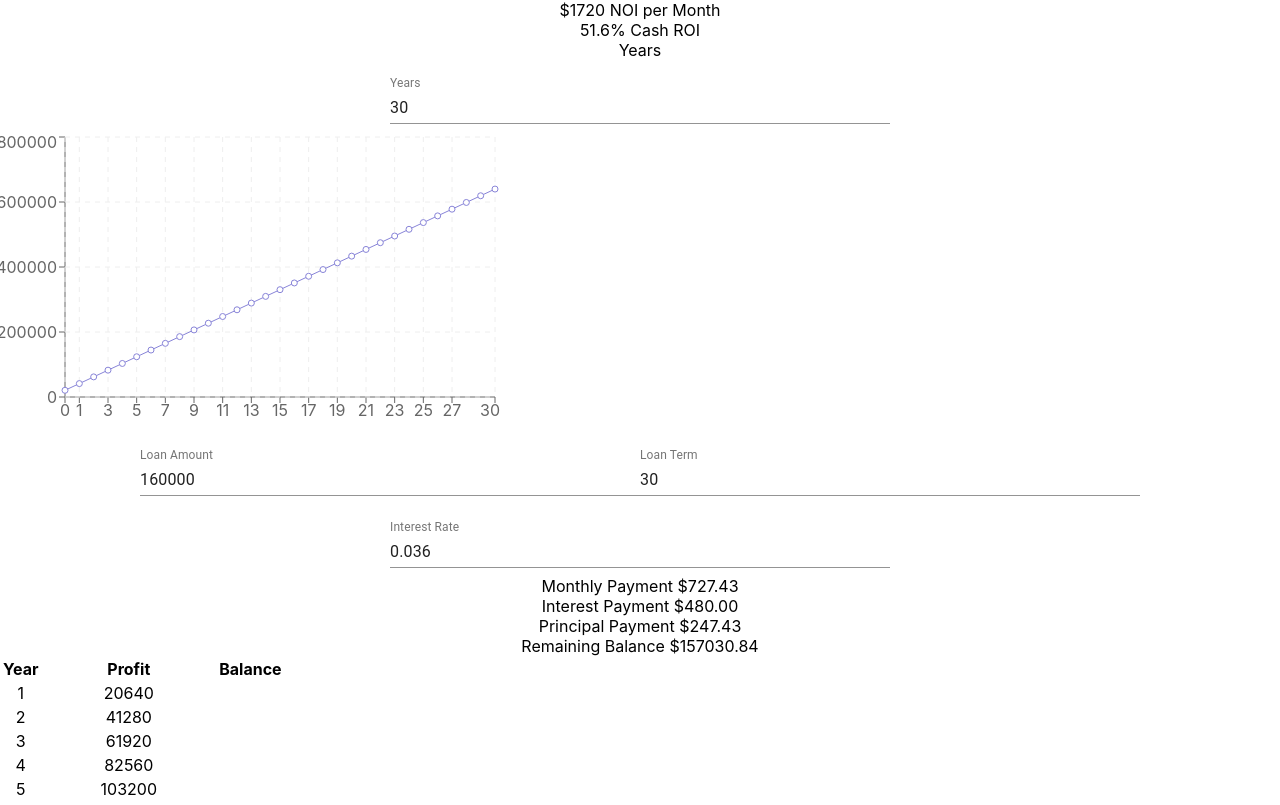
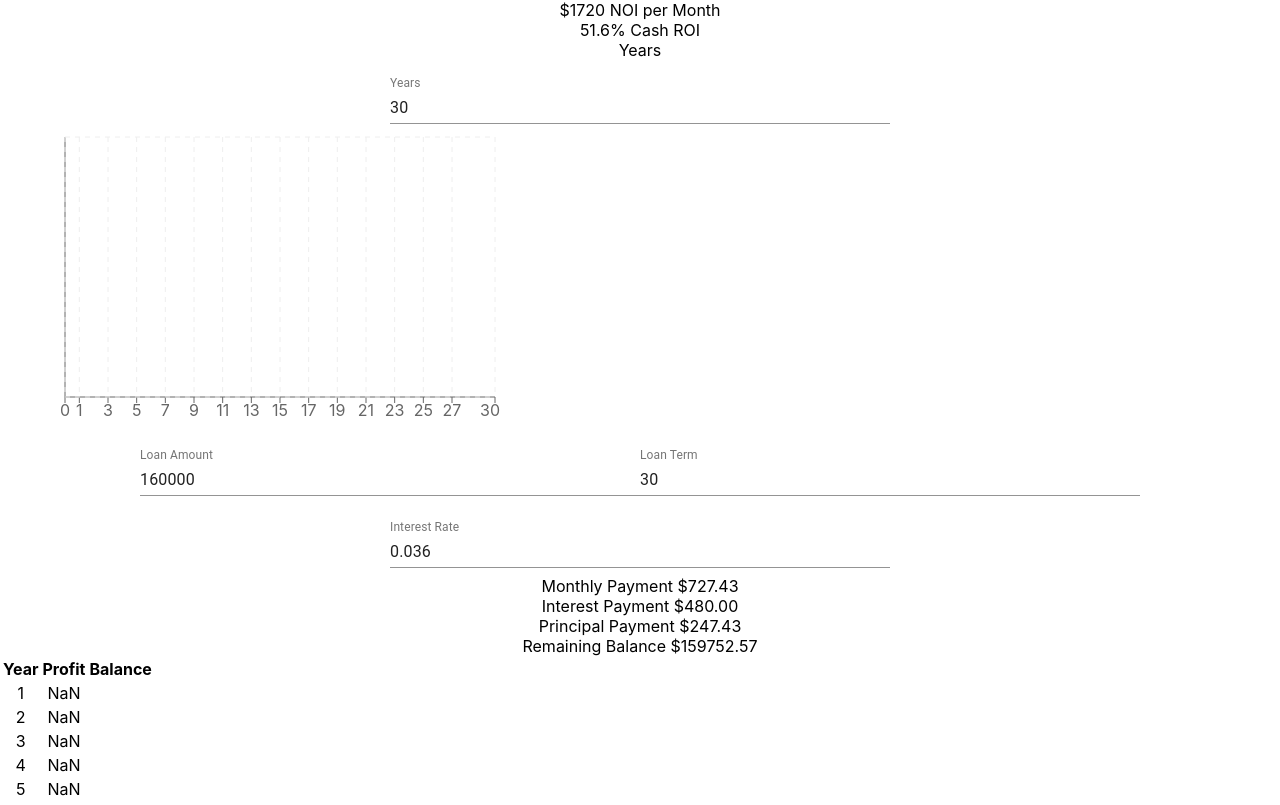
Before and after one commit to zrichardet/Rental-Calc, a React (Create React App) app: page / in a window 1280 px wide. Shown: the part 372-1177 px from the top of the page. Built offline with nearby package versions, Linux system fonts and the light colour scheme.

Commit message:
Add calculators.js and updated functions

```diff
--- a/src/RoiCalc.js
+++ b/src/RoiCalc.js
@@ -5,6 +5,7 @@ import { TextField } from "@material-ui/core";
 import AppBar from "@material-ui/core/AppBar";
 import Toolbar from "@material-ui/core/Toolbar";
 import Typography from "@material-ui/core/Typography";
+import * as calculators from "./calculators";
 
 export default function ROICalc() {
   const classes = useStyles();
@@ -27,76 +28,8 @@ export default function ROICalc() {
     setValues({ ...values, [field]: parseFloat(evt.target.value) });
   };
 
-  function sumExpenses() {
-    let totalExpenses =
-      values.monthlyMortgage * 1 +
-      values.monthlyIncome * values.vacancyRate +
-      values.monthlyIncome * values.managementFee +
-      values.monthlyIncome * values.maintenanceFee +
-      values.monthlyIncome * values.capitalExpenditures;
-    return totalExpenses;
-  }
-  function calculateNOI() {
-    return values.monthlyIncome * 12 - sumExpenses() * 12;
-  }
-  function calculateROI() {
-    let ROI =
-      (calculateNOI() / (values.purchasePrice * values.downPayment)) * 100;
-    return ROI.toFixed(1);
-  }
-  function makeReturnTable(years) {
-    let table = [];
-    [...Array(years).keys()].forEach(i => {
-      let returnObject = {
-        year: i,
-        return: calculateNOI() * (i + 1)
-      };
-      table.push(returnObject);
-    });
-
-    return table;
-  }
   function SimpleAppBar() {
     const classes = useStyles();
-  }
-
-  function mortgagePayment() {
-    let monthlyRate = values.interestRate / 12;
-    let numOfPayments = values.loanTerm * 12;
-    let numerator = monthlyRate * (1 + monthlyRate) ** numOfPayments;
-    let denominator = (1 + monthlyRate) ** numOfPayments - 1;
-    let principal = values.loanAmount * (numerator / denominator);
-    return principal.toFixed(2);
-  }
-
-  function interestPayment() {
-    let monthlyInterest = values.loanAmount * (values.interestRate / 12);
-    return monthlyInterest.toFixed(2);
-  }
-
-  function principalPayment() {
-    let principalPayment = mortgagePayment() - interestPayment();
-    return principalPayment.toFixed(2);
-  }
-  function loanPaydown() {
-    var i;
-    for (i = 0; i < 30; i++) {
-      values.loanAmount = values.loanAmount - principalPayment() * 12;
-      return values.loanAmount.toFixed(2);
-    }
-  }
-
-  function makeBalanceTable(years) {
-    let table = [];
-    [...Array(years).keys()].forEach(i => {
-      let returnObject = {
-        year: i,
-        return: loanPaydown() * (i + 1)
-      };
-      table.push(returnObject);
-    });
-
-    return table;
   }
 
   return (
@@ -206,8 +139,35 @@ export default function ROICalc() {
           }}
           margin="normal"
         />
-        <div>${values.monthlyIncome - sumExpenses()} NOI per Month</div>
-        <div>{calculateROI()}% Cash ROI</div>
+        <div>
+          $
+          {values.monthlyIncome -
+            calculators.sumExpenses(
+              values.monthlyMortgage,
+              values.monthlyIncome,
+              values.vacancyRate,
+              values.managementFee,
+              values.maintenanceFee,
+              values.capitalExpenditures
+            )}{" "}
+          NOI per Month
+        </div>
+        <div>
+          {calculators.calculateROI(
+            values.monthlyIncome,
+            values.purchasePrice,
+            values.downPayment,
+            calculators.sumExpenses(
+              values.monthlyMortgage,
+              values.monthlyIncome,
+              values.vacancyRate,
+              values.managementFee,
+              values.maintenanceFee,
+              values.capitalExpenditures
+            )
+          )}
+          % Cash ROI
+        </div>
         <div>Years</div>
         <TextField
           id="years"
@@ -225,7 +185,7 @@ export default function ROICalc() {
       <LineChart
         width={500}
         height={300}
-        data={makeReturnTable(values.returnYears + 1)}
+        data={calculators.makeReturnTable(values.returnYears + 1)}
       >
         <XAxis dataKey="year" />
         <YAxis />
@@ -268,10 +228,34 @@ export default function ROICalc() {
         }}
         margin="normal"
       />
-      <div>Monthly Payment ${mortgagePayment()}</div>
-      <div>Interest Payment ${interestPayment()}</div>
-      <div>Principal Payment ${principalPayment()}</div>
-      <div>Remaining Balance ${loanPaydown()}</div>
+      <div>
+        Monthly Payment $
+        {calculators.mortgagePayment(
+          values.interestRate,
+          values.loanTerm,
+          values.loanAmount
+        )}
+      </div>
+      <div>
+        Interest Payment $
+        {calculators.interestPayment(values.loanAmount, values.interestRate)}
+      </div>
+      <div>
+        Principal Payment $
+        {calculators.principalPayment(
+          values.loanAmount,
+          values.loanTerm,
+          values.interestRate
+        )}
+      </div>
+      <div>
+        Remaining Balance $
+        {calculators.loanPaydown(
+          values.loanAmount,
+          values.loanTerm,
+          values.interestRate
+        )}
+      </div>
       <div>
         <table>
           <thead>
@@ -282,7 +266,9 @@ export default function ROICalc() {
             </tr>
           </thead>
           <tbody>
-            {makeReturnTable(values.returnYears).map(returnObject => {
+            {calculators
+              .makeReturnTable(values.returnYears)
+              .map(returnObject => {
                 return (
                   <tr key={returnObject.year}>
                     <td>{returnObject.year + 1}</td>
@@ -292,7 +278,9 @@ export default function ROICalc() {
               })}
           </tbody>
           <tbody>
-            {makeBalanceTable(values.returnYears).map(returnObject => {
+            {calculators
+              .makeBalanceTable(values.returnYears)
+              .map(returnObject => {
                 return (
                   <tr key={returnObject.year}>
                     <td>{returnObject.year + 1}</td>
--- /dev/null
+++ b/src/calculators.js
@@ -0,0 +1,83 @@
+export function sumExpenses(
+  monthlyMortgage,
+  monthlyIncome,
+  vacancyRate,
+  managementFee,
+  maintenanceFee,
+  capitalExpenditures
+) {
+  let totalExpenses =
+    monthlyMortgage * 1 +
+    monthlyIncome * vacancyRate +
+    monthlyIncome * managementFee +
+    monthlyIncome * maintenanceFee +
+    monthlyIncome * capitalExpenditures;
+  return totalExpenses;
+}
+export function calculateNOI(monthlyIncome, totalExpenses) {
+  return monthlyIncome * 12 - totalExpenses * 12;
+}
+export function calculateROI(
+  monthlyIncome,
+  purchasePrice,
+  downPayment,
+  totalExpenses
+) {
+  let ROI =
+    (calculateNOI(monthlyIncome, totalExpenses) /
+      (purchasePrice * downPayment)) *
+    100;
+  return ROI.toFixed(1);
+}
+export function makeReturnTable(years, monthlyIncome, totalExpenses) {
+  let table = [];
+  [...Array(years).keys()].forEach(i => {
+    let returnObject = {
+      year: i,
+      return: calculateNOI(monthlyIncome, totalExpenses) * (i + 1)
+    };
+    table.push(returnObject);
+  });
+
+  return table;
+}
+
+export function mortgagePayment(interestRate, loanTerm, loanAmount) {
+  let monthlyRate = interestRate / 12;
+  let numOfPayments = loanTerm * 12;
+  let numerator = monthlyRate * (1 + monthlyRate) ** numOfPayments;
+  let denominator = (1 + monthlyRate) ** numOfPayments - 1;
+  let monthlyMortgage = loanAmount * (numerator / denominator);
+  return monthlyMortgage.toFixed(2);
+}
+
+export function interestPayment(loanAmount, interestRate) {
+  let interestPayment = loanAmount * (interestRate / 12);
+  return interestPayment.toFixed(2);
+}
+
+export function principalPayment(loanAmount, loanTerm, interestRate) {
+  let principalPayment =
+    mortgagePayment(interestRate, loanTerm, loanAmount) -
+    interestPayment(loanAmount, interestRate);
+  return principalPayment.toFixed(2);
+}
+
+export function loanPaydown(loanAmount, loanTerm, interestRate) {
+  let loanBalance =
+    loanAmount - principalPayment(loanAmount, loanTerm, interestRate);
+  return loanBalance.toFixed(2);
+}
+
+export function makeBalanceTable(years) {
+  let table = [];
+  [...Array(years).keys()].forEach(i => {
+    let returnObject = {
+      year: i,
+      return: loanPaydown() * (i + 1)
+    };
+    table.push(returnObject);
+  });
+
+  return table;
+}
```
Lines whose indentation alone changed are shown as unchanged.
